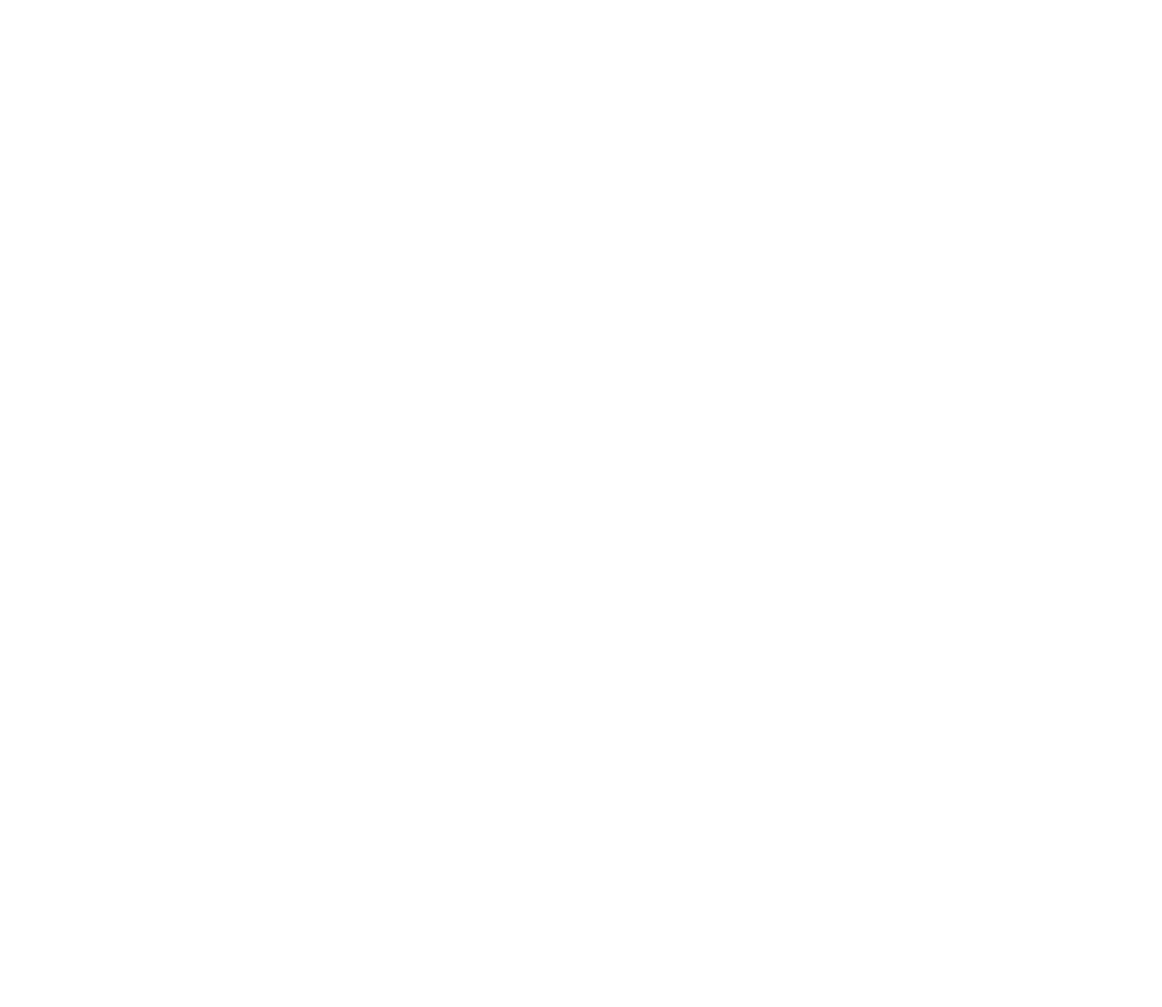
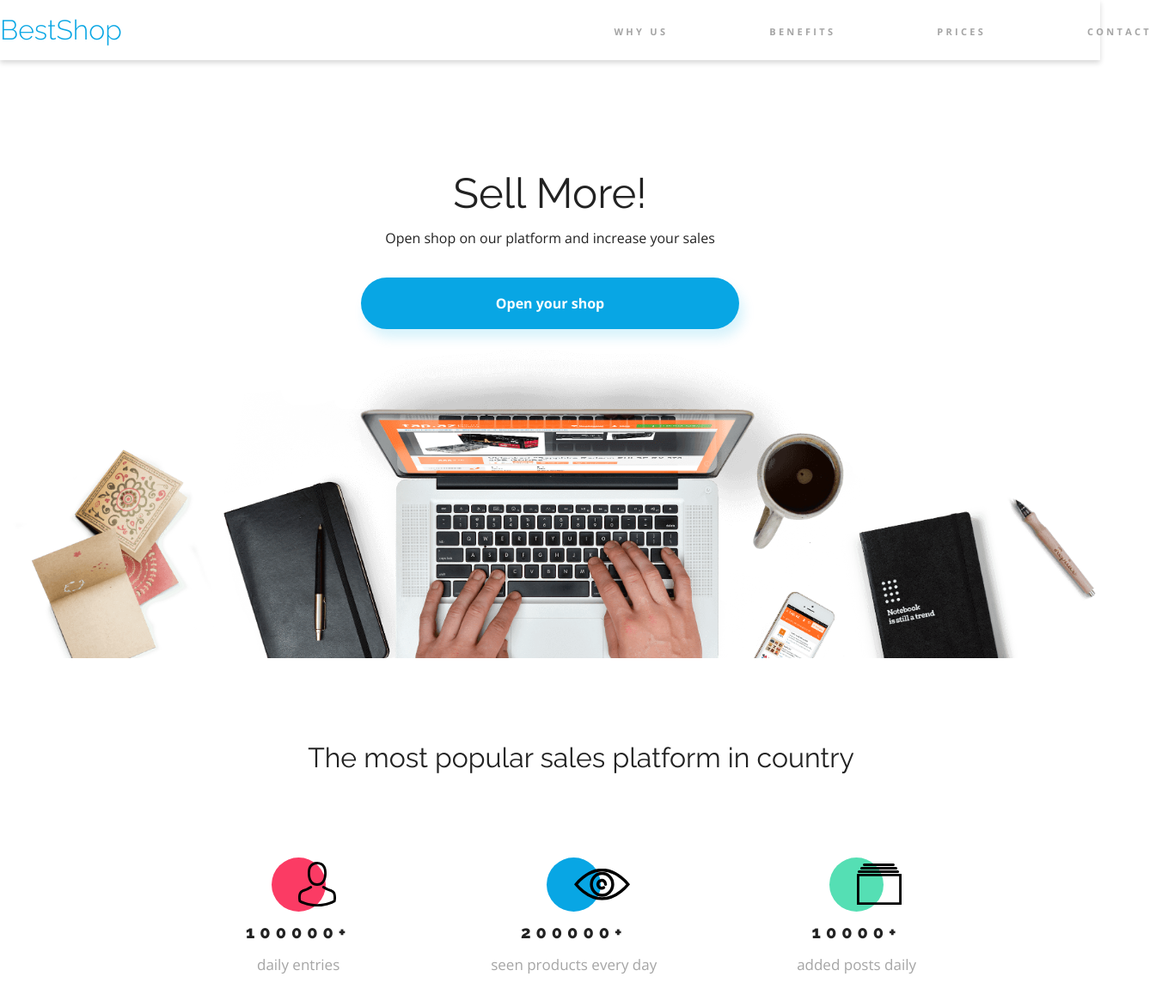
Before and after one commit to AdamPtk/BestShop, a plain HTML site: page index.html in a window 1280 px wide. Shown: the whole page at 86% size, 1352 px wide, since content can reach past the window. Before the commit the page ends 800 px from the top, so only its background shows below. Drawn offline with nearby package versions, Linux system fonts and the light colour scheme.

Commit message:
Completed opening and statistics sections

```diff
--- a/css/style.css
+++ b/css/style.css
@@ -1,17 +1,177 @@
+/* Questions
+1. Po co dodawać przy hoverze border-bottom "transparent"
+2. Czy używać klasy mimo, że jesteśmy w stanie dostać się do elementów bez nich? */
+
 :root {
     --color-primary: #08A6E4;
     --color-primary-shadow: rgba(7, 172, 230, .16);
+    --color-black-shadow: rgba(0, 0, 0, .16);
     --color-redish: #FB3B64;
     --color-green: #55DFB4;
     --color-black: #000000;
     --color-white: #ffffff;
     --color-grey: #A5A5A5;
     --color-light-grey: #F7F7F7;
-    --button-radius: 35px;
     --font-raleway: "Raleway", sans-serif;
     --font-open-sans: "Open Sans", sans-serif;
 }
 
+/* Global styles */
+
 * {
     box-sizing: border-box;
 }
+
+body {
+    font-family: var(--font-open-sans);
+}
+
+h1, h2 {
+    font-family: var(--font-raleway);
+}
+
+a {
+    text-decoration: none;
+}
+
+.btn {
+    color: var(--color-white);
+    font-weight: 700;
+    border-radius: 40px;
+    padding: 16px 65px;
+    display: inline-block;
+}
+
+.logo {
+    font-family: var(--font-raleway);
+    font-size: 2rem;
+    font-weight: 300;
+    color: var(--color-primary);
+}
+
+.container {
+    width: 1352px;
+    margin: 0 auto;
+}
+
+/* Main styles */
+
+header {
+    height: 70px;
+    box-shadow: 0 3px 6px var(--color-black-shadow);
+}
+
+header .container {
+    height: 100%;
+    display: flex;
+    justify-content: space-between;
+    align-items: center;
+}
+
+header nav ul {
+    display: flex;
+}
+
+header nav ul li {
+    padding: 0 47px;
+}
+
+header nav ul li:last-child {
+    padding-right: 0;
+}
+
+header nav ul li a {
+    font-size: 0.6875rem;
+    font-weight: 700;
+    color: var(--color-grey);
+    letter-spacing: 0.205rem;
+    text-transform: uppercase;
+    padding: 28px 12px 27px;
+}
+
+header nav ul li a:hover {
+    color: var(--color-black);
+    border-bottom: 4px solid var(--color-primary);
+}
+
+.opening div {
+    text-align: center;
+    margin-top: 130px;
+}
+
+.opening h1 {
+    font-size: 3.0625rem;
+}
+
+.opening p {
+    margin: 20px 0 38px;
+}
+
+.opening .btn {
+    background: var(--color-primary);
+    box-shadow: 5px 10px 14px var(--color-primary-shadow);
+    padding: 22px 157px;
+}
+.opening img {
+    width: 100%;
+    height: auto;
+}
+
+.statistics .container {
+    margin: 100px auto 120px;
+    text-align: center;
+}
+
+.statistics .container h1 {
+    font-size: 2rem;
+}
+
+.statistics-container {
+    max-width: 780px;
+    margin: 100px auto 0;
+    display: flex;
+    justify-content: space-between;
+}
+
+.statistics-column {
+    display: flex;
+    flex-direction: column;
+    align-items: center;
+}
+
+.statistics-column .circle {
+    width: 63px;
+    height: 63px;
+    border-radius: 50%;
+    position: relative;
+}
+
+.statistics-column .circle img {
+    position: absolute;
+    top: 50%;
+    transform: translate(0, -50%);
+}
+
+.statistics-column:first-child .circle {
+    background: var(--color-redish);
+}
+
+.statistics-column:nth-child(2) .circle {
+    background: var(--color-primary);
+}
+
+.statistics-column:last-child .circle {
+    background: var(--color-green);
+}
+
+.statistics-column h2 {
+    font-size: 1.25rem;
+    font-weight: 800;
+    letter-spacing: 0.375rem;
+    margin: 14px auto 19px;
+}
+
+.statistics-column p {
+    font-size: 1.0625rem;
+    color: var(--color-grey);
+}
--- a/index.html
+++ b/index.html
@@ -10,6 +10,57 @@
     <link href="https://fonts.googleapis.com/css2?family=Open+Sans:wght@300;400;700&family=Raleway:wght@300;400;700;800&display=swap" rel="stylesheet">
 </head>
 <body>
+    <header>
+        <div class="container">
+            <a href="" class="logo">BestShop</a>
+            <nav>
+                <ul>
+                    <li><a href="">Why us</a></li>
+                    <li><a href="">Benefits</a></li>
+                    <li><a href="">Prices</a></li>
+                    <li><a href="">Contact</a></li>
+                </ul>
+            </nav>
+        </div>
+    </header>
+    <main>
+        <section class="opening">
+            <div>
+                <h1>Sell More!</h1>
+                <p>Open shop on our platform and increase your sales</p>
+                <a href="" class="btn">Open your shop</a>
+            </div>
+                <img src="assets/Background.png" alt="Office tools">
+        </section>
+        <section class="statistics">
+            <div class="container">
+                <h1>The most popular sales platform in country</h1>
+                <div class="statistics-container">
+                    <div class="statistics-column">
+                        <div class="circle">
+                            <img src="assets/Person.svg" alt="Person">
+                        </div>
+                        <h2>100000+</h2>
+                        <p>daily entries</p>
+                    </div>
+                    <div class="statistics-column">
+                        <div class="circle">
+                            <img src="assets/Eye.svg" alt="Eye">
+                        </div>
+                        <h2>200000+</h2>
+                        <p>seen products every day</p>
+                    </div>
+                    <div class="statistics-column">
+                        <div class="circle">
+                            <img src="assets/Catalog.svg" alt="Catalog">
+                        </div>
+                        <h2>10000+</h2>
+                        <p>added posts daily</p>
+                    </div>
+                </div>
+            </div>
+        </section>
+    </main>
 
 </body>
 </html>
```
